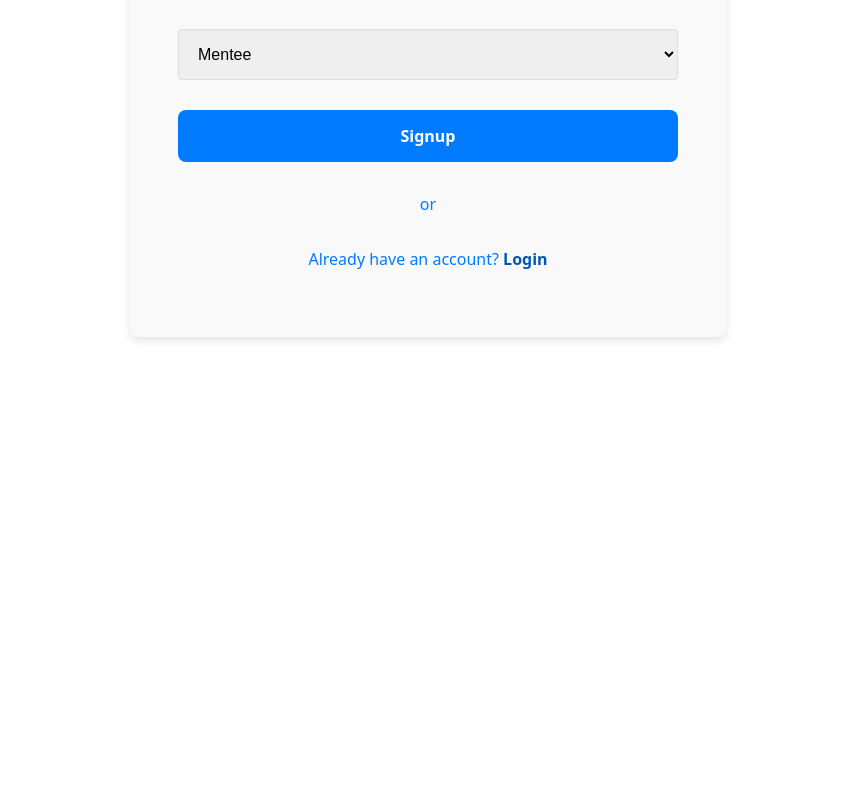
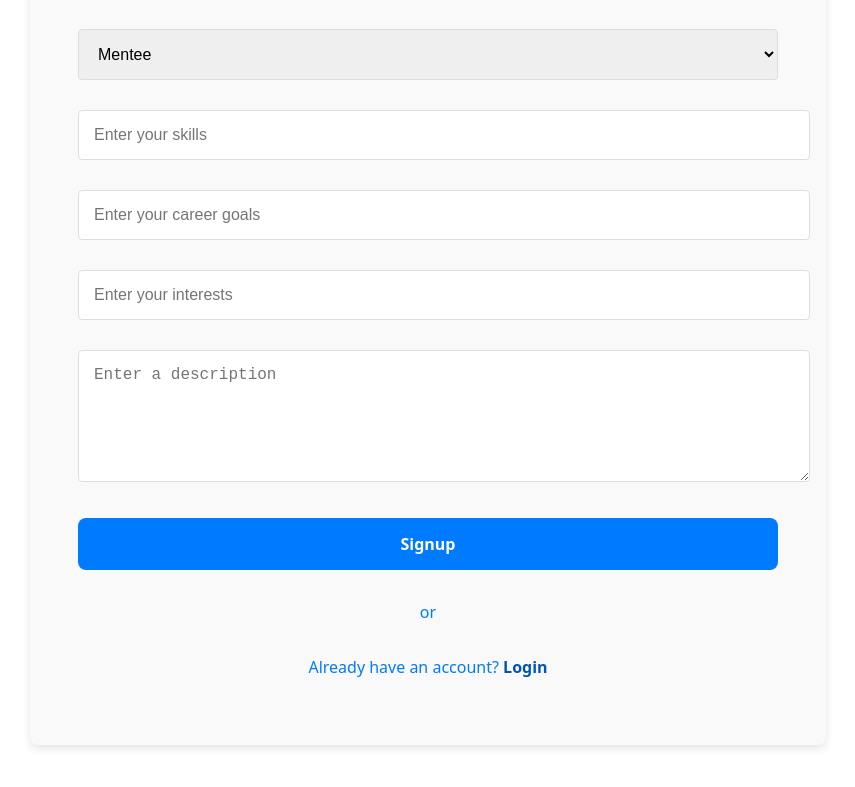
Before and after one commit to sathya2809/GBS-Diversity, a React (Vite) app in the folder Client/: page /signup in a window 1280 px wide. Shown: the part 623-1410 px from the top of the page, without its empty margins (212-1067 px from the left). Before the commit the page ends 1060 px from the top, so only its background shows below. Built offline with nearby package versions, Linux system fonts and the light colour scheme.

Commit message:
signup fields added

```diff
--- a/Client/src/Components/Common/Header.jsx
+++ b/Client/src/Components/Common/Header.jsx
@@ -1,16 +1,24 @@
-import React from 'react'
-import { Link } from 'react-router-dom'
-import { FaUserCircle, FaCog, FaBell } from 'react-icons/fa'
-import '../../Styles/Header.css'
+import React from 'react';
+import { Link } from 'react-router-dom';
+import { FaUserCircle, FaCog, FaBell } from 'react-icons/fa';
+import { useDispatch, useSelector } from 'react-redux';
+import { logout } from '../../operations/services/authApi';
+import '../../Styles/Header.css';
 
 const Header = () => {
+  const dispatch = useDispatch();
+  const isLoggedIn = useSelector((state) => state.auth.isLoggedIn);
+
+  const handleLogout = () => {
+    dispatch(logout());
+  };
+
   return (
     <header className="header">
       <div className="header-left">
-      <Link to="/" className="text-gray-800 font-bold text-xl hover:text-orange-500 transition duration-300">
-  Ment<span className="text-orange-500 font-xlbold">Her</span>
-</Link>
-
+        <Link to="/" className="text-gray-800 font-bold text-xl hover:text-orange-500 transition duration-300">
+          Ment<span className="text-orange-500 font-xlbold">Her</span>
+        </Link>
       </div>
       <nav className="nav">
         <Link to="/" className="nav-link">Home</Link>
@@ -22,11 +30,17 @@ const Header = () => {
       <div className="header-right">
         <Link to="/notifications" className="nav-link"><FaBell /></Link>
         <Link to="/settings" className="nav-link"><FaCog /></Link>
-        <Link to="/login" className="nav-link login-btn">Login</Link>
-        <Link to="/signup" className="nav-link signup-btn">Signup</Link>
+        {isLoggedIn ? (
+          <button onClick={handleLogout} className="nav-link logout-btn">Logout</button>
+        ) : (
+          <>
+            <Link to="/login" className="nav-link login-btn">Login</Link>
+            <Link to="/signup" className="nav-link signup-btn">Signup</Link>
+          </>
+        )}
       </div>
     </header>
-  )
-}
+  );
+};
 
-export default Header
+export default Header;
--- a/Client/src/Components/Home/MatchStatus.jsx
+++ b/Client/src/Components/Home/MatchStatus.jsx
@@ -1,12 +1,12 @@
-import React from 'react';
-import { Link } from 'react-router-dom';
-import '../../Styles/Home/MatchStatus.css';
+import React from 'react'
+import { Link } from 'react-router-dom'
+import '../../Styles/Home/MatchStatus.css'
 
 const MatchStatus = () => {
   return (
-    <div className="match-status full-width" style={{ backgroundColor: 'white' }}>
+    <div className="match-status full-width">
       <h2>Recent Matches</h2>
-      <div className="cards-container" style={{ display: 'flex', flexDirection: 'row' }}>
+      <div className="cards-container">
         <div className="card">
           <div className="profile-info">
             <img src="/user.png" alt="Profile" className="profile-picture" />
@@ -58,7 +58,7 @@ const MatchStatus = () => {
       </div>
       <Link to="/mentor" className="more-text">More</Link>
     </div>
-  );
-};
+  )
+}
 
-export default MatchStatus;
+export default MatchStatus
--- a/Client/src/Pages/Auth/Signup.jsx
+++ b/Client/src/Pages/Auth/Signup.jsx
@@ -1,5 +1,6 @@
 import React, { useState } from 'react';
 import { useNavigate, Link } from 'react-router-dom';
+import { useDispatch } from 'react-redux';
 import '../../Styles/Auth.css';
 
 const Signup = () => {
@@ -7,8 +8,13 @@ const Signup = () => {
   const [email, setEmail] = useState('');
   const [password, setPassword] = useState('');
   const [confirmPassword, setConfirmPassword] = useState('');
-  const [role, setRole] = useState('mentee'); // Add role state
+  const [role, setRole] = useState('mentee');
+  const [skills, setSkills] = useState('');
+  const [careerGoals, setCareerGoals] = useState('');
+  const [interests, setInterests] = useState('');
+  const [description, setDescription] = useState('');
   const navigate = useNavigate();
+  const dispatch = useDispatch();
 
   const handleSignup = (e) => {
     e.preventDefault();
@@ -16,12 +22,12 @@ const Signup = () => {
       alert('Passwords do not match!');
       return;
     }
-    if (!username || !email || !password || !confirmPassword) {
+    if (!username || !email || !password || !confirmPassword || !skills || !careerGoals || !interests || !description) {
       alert('Please fill in all fields!');
       return;
     }
-    console.log('Signup Data:', { username, email, password, role });
-    navigate('/');
+    const signupData = { username, email, password, role, skills, careerGoals, interests, description };
+    // dispatch(signup(signupData, navigate)); // Remove this line if not implementing server-side
   };
 
   return (
@@ -60,6 +66,34 @@ const Signup = () => {
           <option value="mentee">Mentee</option>
           <option value="mentor">Mentor</option>
         </select>
+        <input
+          type="text"
+          placeholder="Enter your skills"
+          value={skills}
+          onChange={(e) => setSkills(e.target.value)}
+          required
+        />
+        <input
+          type="text"
+          placeholder="Enter your career goals"
+          value={careerGoals}
+          onChange={(e) => setCareerGoals(e.target.value)}
+          required
+        />
+        <input
+          type="text"
+          placeholder="Enter your interests"
+          value={interests}
+          onChange={(e) => setInterests(e.target.value)}
+          required
+        />
+        <textarea
+          className="description"
+          placeholder="Enter a description"
+          value={description}
+          onChange={(e) => setDescription(e.target.value)}
+          required
+        />
         <button type="submit">Signup</button>
       </form>
       <p>or</p>
--- /dev/null
+++ b/Client/src/Slices/authSlice.js
@@ -0,0 +1,20 @@
+import { createSlice } from '@reduxjs/toolkit';
+
+const initialState = {
+  isLoggedIn: false,
+  user: null,
+};
+
+const authSlice = createSlice({
+  name: 'auth',
+  initialState,
+  reducers: {
+    setAuth: (state, action) => {
+      state.isLoggedIn = action.payload.isLoggedIn;
+      state.user = action.payload.user;
+    },
+  },
+});
+
+export const { setAuth } = authSlice.actions;
+export default authSlice.reducer;
--- a/Client/src/Styles/Auth.css
+++ b/Client/src/Styles/Auth.css
@@ -1,5 +1,5 @@
 .auth-container {
-  max-width: 500px; /* Increase width */
+  max-width: 700px; /* Increase width */
   margin: 100px auto;
   padding: 3rem; /* Increase padding */
   box-shadow: 0 4px 8px rgba(0, 0, 0, 0.1);
@@ -14,13 +14,18 @@ h2 {
   font-size: 2rem; /* Increase font size */
 }
 
-input, select {
+input, select, textarea {
   width: 100%;
   padding: 15px; /* Increase padding */
   margin: 15px 0; /* Increase margin */
   border: 1px solid #ddd;
   border-radius: 4px;
   font-size: 1rem; /* Increase font size */
+}
+
+textarea.description {
+  height: 100px; /* Set a fixed height for the description textarea */
+  resize: vertical; /* Allow vertical resizing */
 }
 
 button {
--- /dev/null
+++ b/Client/src/operations/services/authApi.js
@@ -0,0 +1,30 @@
+import axios from 'axios';
+import { setAuth } from '../../Slices/authSlice';
+import { toast } from 'react-hot-toast';
+
+export const signup = (signupData, navigate) => async (dispatch) => {
+  try {
+    const response = await axios.post('/api/signIn', signupData);
+    dispatch(setAuth({ isLoggedIn: true, user: response.data.user }));
+    toast.success('Signup successful!');
+    navigate('/');
+  } catch (error) {
+    toast.error('Signup failed. Please try again.');
+  }
+};
+
+export const login = (email, password, navigate) => async (dispatch) => {
+  try {
+    const response = await axios.post('/api/logIn', { email, password });
+    dispatch(setAuth({ isLoggedIn: true, user: response.data.user }));
+    toast.success('Login successful!');
+    navigate('/');
+  } catch (error) {
+    toast.error('Login failed. Please try again.');
+  }
+};
+
+export const logout = () => (dispatch) => {
+  dispatch(setAuth({ isLoggedIn: false, user: null }));
+  toast.success('Logged out successfully!');
+};
```
Also changed, not shown: 2 other files (tests, documents, lock files or other folders).
